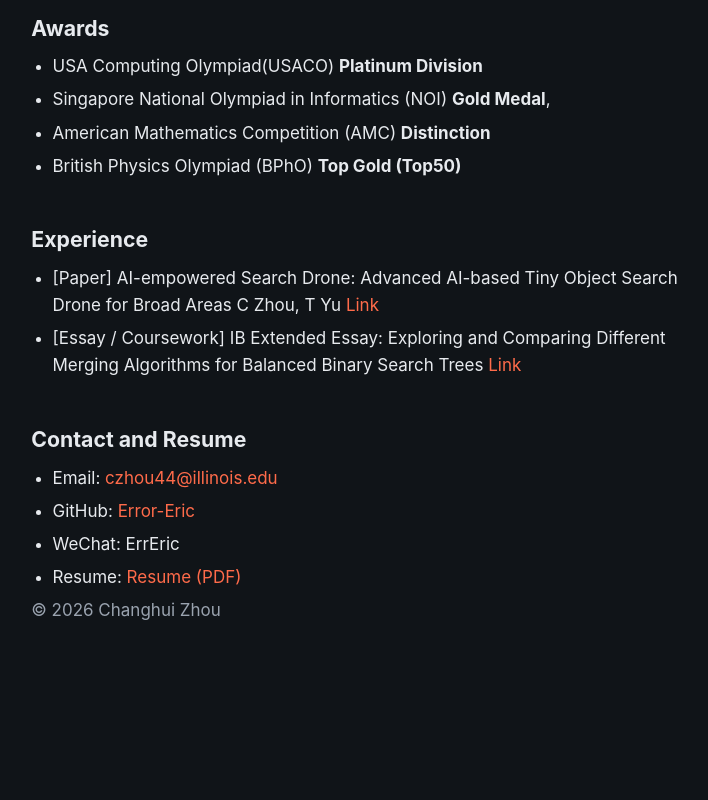
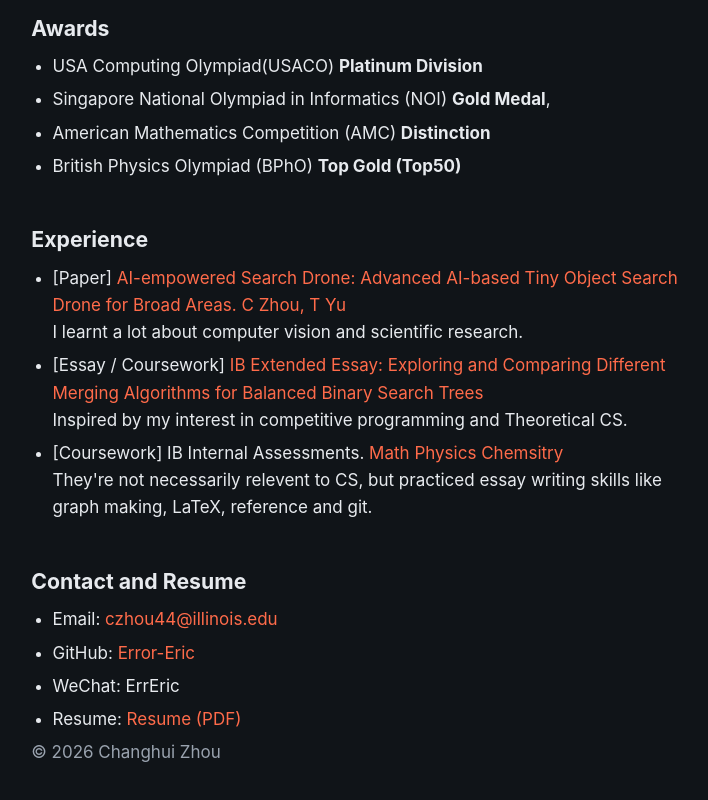
Before and after one commit to Error-Eric/error-eric.github.io, an Astro site: page / in a window 1280 px wide. Shown: the part 836-1636 px from the top of the page, without its empty margins (273-981 px from the left). Before the commit the page ends 1528 px from the top, so only its background shows below. Built offline with nearby package versions, Linux system fonts and the light colour scheme; Astro itself is replaced by a stand-in of ours.

Commit message:
Polished experience performance

```diff
--- a/src/pages/index.astro
+++ b/src/pages/index.astro
@@ -83,12 +83,24 @@
     <h2>Experience</h2>
     <ul>
       <li>
-        [Paper] AI-empowered Search Drone: Advanced AI-based Tiny Object Search Drone for Broad Areas
-        C Zhou, T Yu <a href="https://doi.org/10.54254/2755-2721/95/20241767"> Link </a>
+        [Paper]
+         <a href="https://doi.org/10.54254/2755-2721/95/20241767"> AI-empowered Search Drone: Advanced AI-based Tiny Object Search Drone for Broad Areas. C Zhou, T Yu </a>
+         <br>
+         I learnt a lot about computer vision and scientific research.
       </li>
       <li>
-        [Essay / Coursework] IB Extended Essay: Exploring and Comparing Different Merging Algorithms for Balanced Binary Search Trees
-        <a href="https://github.com/Error-Eric/HS/blob/main/latex/ee/essay.pdf"> Link </a>
+        [Essay / Coursework] <a href="https://github.com/Error-Eric/HS/blob/main/latex/ee/essay.pdf">  IB Extended Essay: Exploring and Comparing Different Merging Algorithms for Balanced Binary Search Trees </a>
+        <br>
+        Inspired by my interest in competitive programming and Theoretical CS.
+      </li>
+      <li>
+        [Coursework] IB Internal Assessments.
+        <a href="https://github.com/Error-Eric/HS/blob/main/latex/mathia/ia.pdf"> Math </a>
+        <a href="https://github.com/Error-Eric/HS/blob/main/latex/phyia/ia.pdf"> Physics </a>
+        <a href="https://github.com/Error-Eric/HS/blob/main/latex/chemia/ia.pdf"> Chemsitry </a>
+        <br>
+        They're not necessarily relevent to CS, but practiced essay writing skills like graph making, LaTeX, reference and git.
+
       </li>
     </ul>
   </section>
```
